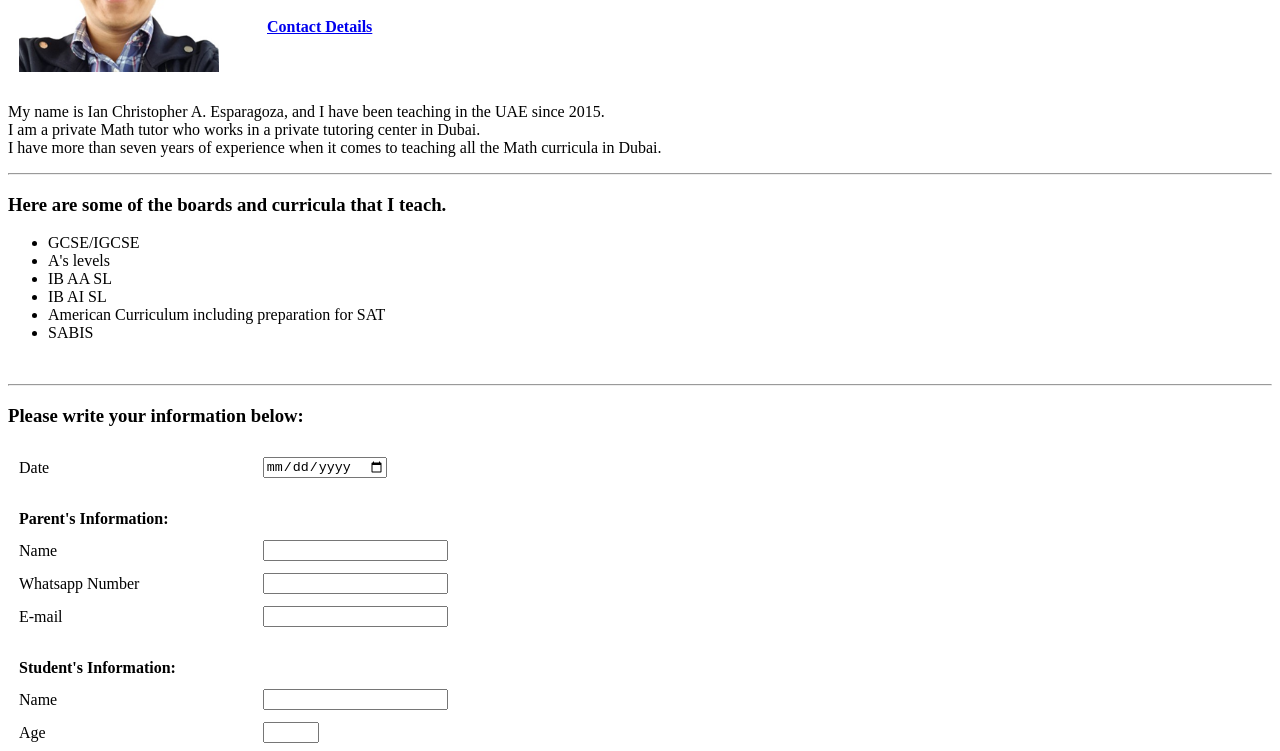
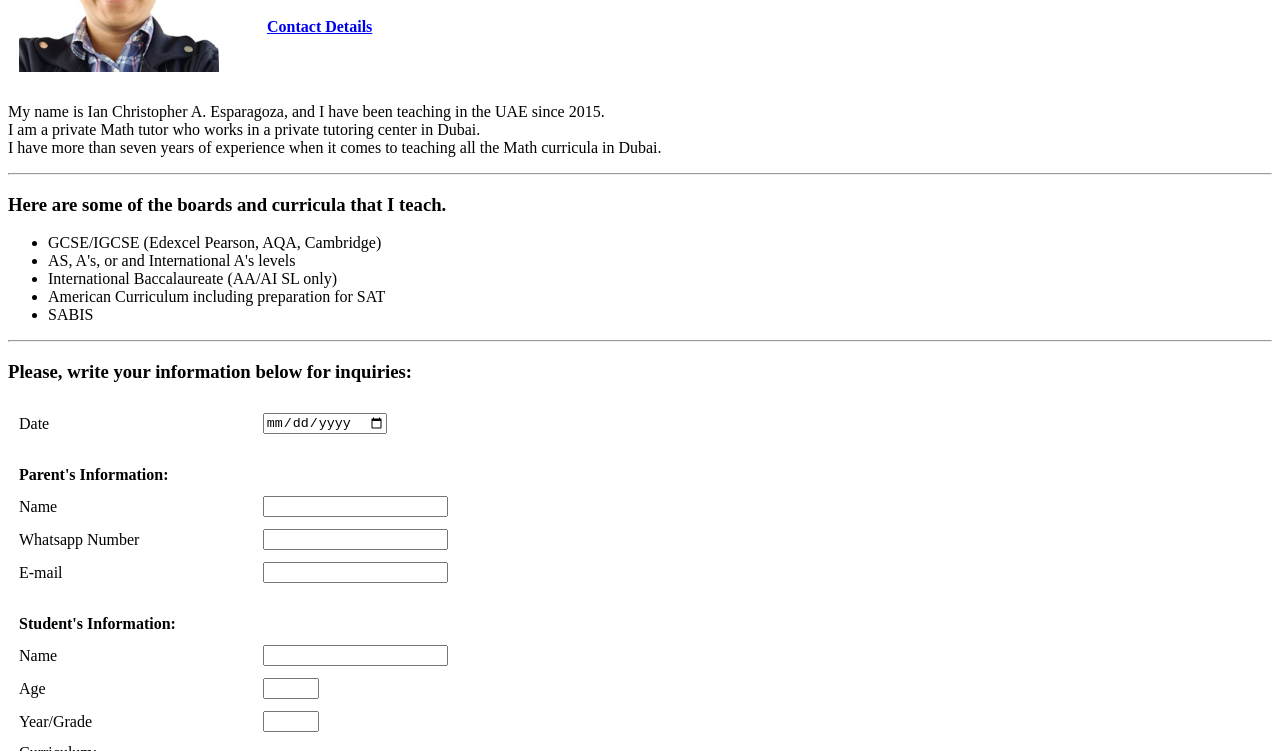
Before and after one commit to iceacosta/cv, a plain HTML site: page index.html in a window 1280 px wide. Shown: the part 147-898 px from the top of the page. Drawn offline with Linux system fonts and the light colour scheme.

Commit message:
Update index.html

```diff
--- a/index.html
+++ b/index.html
@@ -6,6 +6,7 @@
   <meta name="author" content="Mr. Ian as a Math tutor in Dubai" />
   <meta name="description" content="This website is all about the information that a student needs to know about me" />
   <title>Math tutor Ian</title>
+  <link rel="stylesheet" href="css/style.css">
 </head>
 
 <body>
@@ -18,6 +19,7 @@
       <td>
         <h1>Ian Christopher A. Esparagoza</h1>
         <h2><strong>Math tutor</strong></h2>
+        <!-- This is a comment sesction where I can put whatever comments I need to put -->
         <h4><a href="Contact Details.html">Contact Details</a></h4>
       </td>
     </tr>
@@ -29,20 +31,20 @@
 
     I have more than seven years of experience when it comes to teaching all the Math curricula in Dubai.
   </p>
+
   <hr>
   <h3>Here are some of the boards and curricula that I teach.</h3>
   <ul>
-    <li>GCSE/IGCSE</li>
-    <li>A's levels</li>
-    <li>IB AA SL</li>
-    <li>IB AI SL</li>
+    <li>GCSE/IGCSE     (Edexcel Pearson, AQA, Cambridge)</li>
+    <li>AS, A's, or and International A's levels</li>
+    <li>International Baccalaureate (AA/AI SL only)</li>
     <li>American Curriculum including preparation for SAT</li>
     <li>SABIS</li>
 
   </ul>
-  <br>
+
   <hr>
-  <h3>Please write your information below:</h3>
+  <h3>Please, write your information below for inquiries:</h3>
   <form action="mailto:chrisacostaonline@gmail.com" method="post" enctype="text/plain">
   <table cellspacing="10">
     <tr>
@@ -108,11 +110,11 @@
     </tr>
   </table><br>
 <strong>Message:</strong><br>
-(You may leave your child's contact information down below if you want me to directly contact him/her.)<br>
+(You may leave your stuent's contact information down below if you want me to directly contact him/her.)<br>
   <textarea name="Message" rows="8" cols="80"></textarea>
   <tr>
     <td></td>
-    <td></td><br>
+    <td></td>
     <td><input type="submit" value="Submit"></td>
   </tr>
 
```
